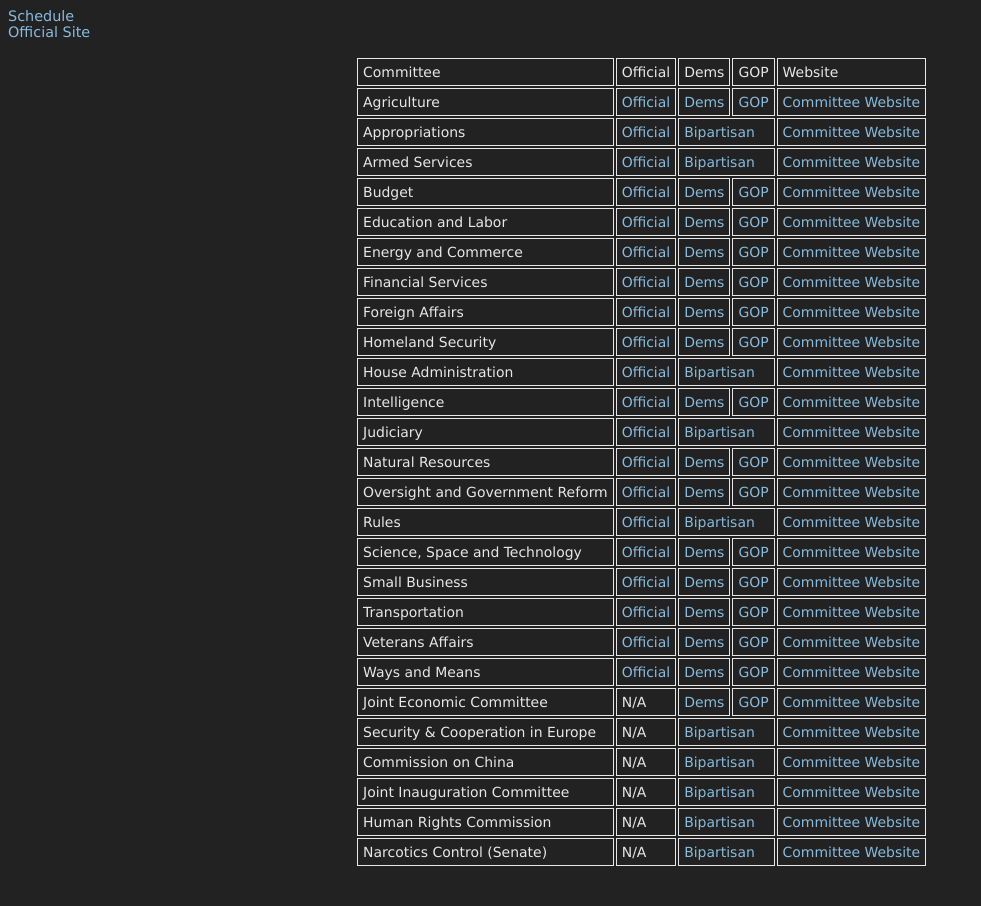
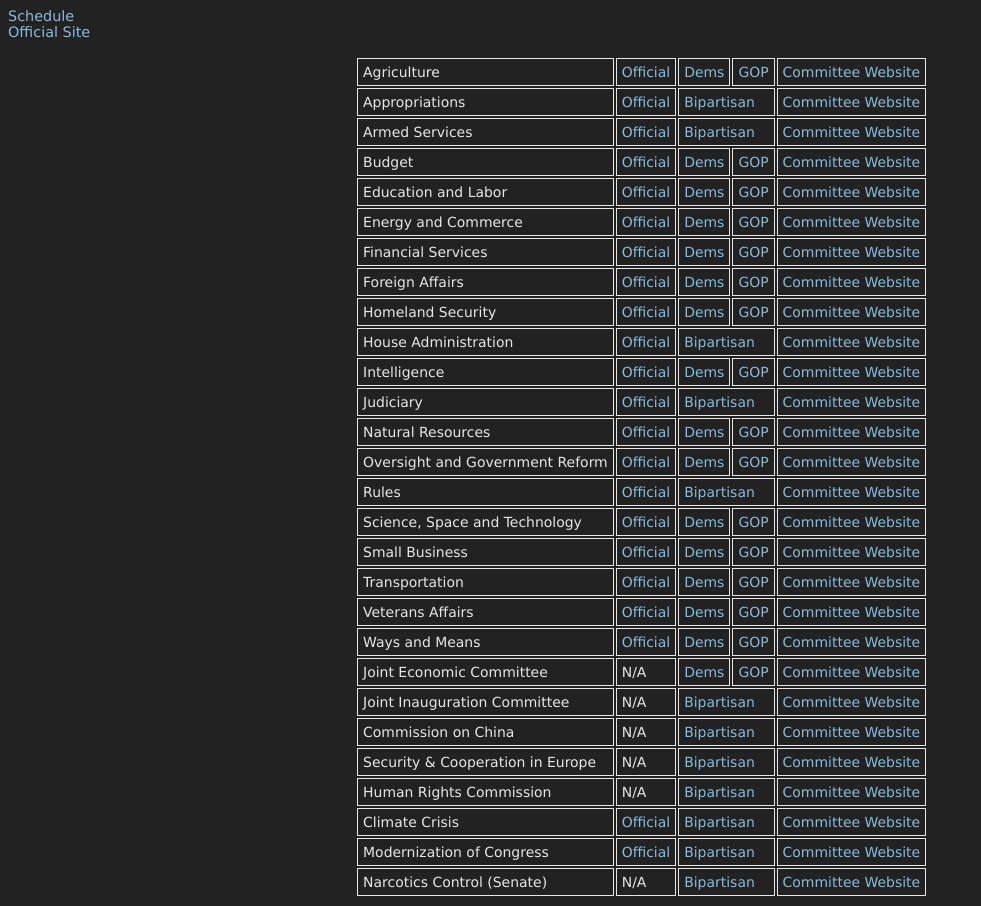
Before and after one commit to danburd/danburd.github.io, a Jekyll site: the page house.html, which Jekyll copies as it is, in a window 1280 px wide. Shown: the whole page, without its empty margins (0-981 px from the left). Built offline with Jekyll 4.4.1, drawn with Linux system fonts in a browser that asks for light colours.

Commit message:
Added two temporary select committees, removed header

```diff
--- a/house.html
+++ b/house.html
@@ -11,12 +11,6 @@
 <a href="https://www.congress.gov/committees/video">Official Site</a><br><br>
 
 <table>
-  <tr>
-    <td>Committee</td>
-    <td>Official</td>
-    <td>Dems</td>
-    <td>GOP</td>
-    <td>Website</td>
   <tr>
     <td>Agriculture</td>
     <td><a href="https://www.congress.gov/committees/video/house-agriculture/hsag00">Official</a></td>
@@ -161,10 +155,10 @@
     <td><a href="https://www.jec.senate.gov">Committee Website</a></td>
   </tr>
   <tr>
-    <td>Security & Cooperation in Europe</td>
+    <td>Joint Inauguration Committee</td>
     <td>N/A</td>
-    <td colspan="2"><a href="https://www.youtube.com/user/HelsinkiCommission/videos?view=2&flow=grid">Bipartisan</a></td>
-    <td><a href="https://www.csce.gov">Committee Website</a></td>
+    <td colspan="2"><a href="https://www.youtube.com/user/inauguralvideo/videos?view=2&flow=grid">Bipartisan</a></td>
+    <td><a href="https://www.inaugural.senate.gov">Committee Website</a></td>
   </tr>
   <tr>
     <td>Commission on China</td>
@@ -173,16 +167,28 @@
     <td><a href="https://www.cecc.gov">Committee Website</a></td>
   </tr>
   <tr>
-    <td>Joint Inauguration Committee</td>
+    <td>Security & Cooperation in Europe</td>
     <td>N/A</td>
-    <td colspan="2"><a href="https://www.youtube.com/user/inauguralvideo/videos?view=2&flow=grid">Bipartisan</a></td>
-    <td><a href="https://www.inaugural.senate.gov">Committee Website</a></td>
+    <td colspan="2"><a href="https://www.youtube.com/user/HelsinkiCommission/videos?view=2&flow=grid">Bipartisan</a></td>
+    <td><a href="https://www.csce.gov">Committee Website</a></td>
   </tr>
   <tr>
     <td>Human Rights Commission</td>
     <td>N/A</td>
     <td colspan="2"><a href="https://www.youtube.com/user/TomLantosHumanRights/videos?view=2&flow=grid">Bipartisan</a></td>
     <td><a href="https://humanrightscommission.house.gov">Committee Website</a></td>
+  </tr>
+  <tr>
+    <td>Climate Crisis</td>
+    <td><a href="https://www.congress.gov/committees/video/house-select-committee-on-the-climate-crisis/hlcn00">Official</a></td>
+    <td colspan="2"><a href="https://www.youtube.com/channel/UCqTxfzU6vYZ2-DW-y5jYvdQ/videos?view=2&flow=grid">Bipartisan</a></td>
+    <td><a href="https://climatecrisis.house.gov">Committee Website</td>
+  </tr>
+  <tr>
+    <td>Modernization of Congress</td>
+    <td><a href="https://www.congress.gov/committees/video/house-select-committee-on-the-modernization-of-congress/hlmh00">Official</a></td>
+    <td colspan="2"><a href="https://www.youtube.com/channel/UCECZaLBqABxBqN7VdtZ5sCA/videos?view=2&flow=grid">Bipartisan</a></td>
+    <td><a href="https://modernizecongress.house.gov">Committee Website</td>
   </tr>
   <tr>
     <td>Narcotics Control (Senate)</td>
```
